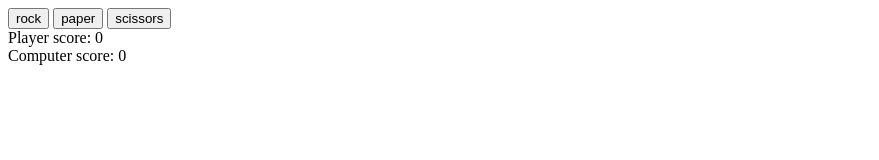
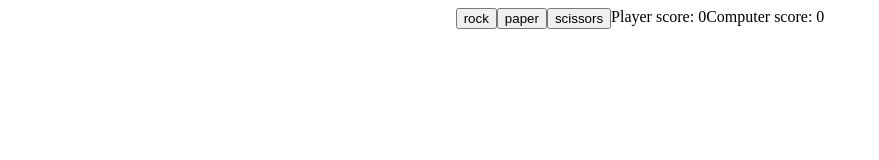
Before and after one commit to jamesw986/rock-paper-scissors, a plain HTML site: page index.html in a window 1280 px wide. Shown: the whole page, without its empty margins (0-879 px from the left). Drawn offline with Linux system fonts and the light colour scheme.

Commit message:
added style.css

```diff
--- a/index.html
+++ b/index.html
@@ -6,6 +6,7 @@
     <meta http-equiv="X-UA-Compatible" content="IE=edge">
     <meta name="viewport" content="width=device-width, initial-scale=1.0">
     <title>Rock Paper Scissors</title>
+    <link rel="stylesheet" href="style.css">
 </head>
 
 <body>
--- /dev/null
+++ b/style.css
@@ -0,0 +1,4 @@
+body {
+    display: flex;
+    justify-content: center;
+}
```
